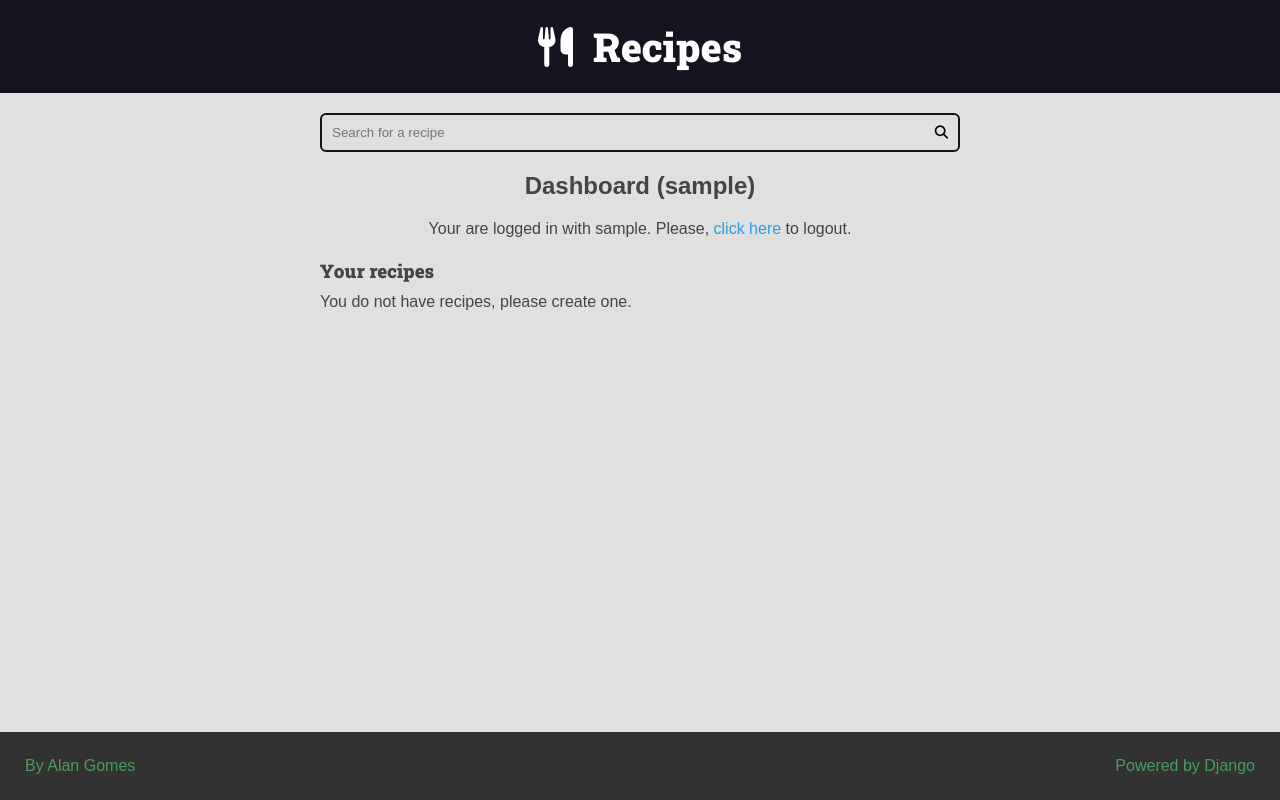
After one commit to Alan-Gomes1/Recipes, a Django app: page /authors/dashboard/ in a window 1280 px wide. The commit adds this page. Run offline with Django 4.2, Linux system fonts and the light colour scheme; the visitor is signed in with stand-in values (Sample User, id 1); data that the repository does not hold is empty; some libraries are stand-ins or nearby versions.

Commit message:
Criado a dashboard do author

```diff
--- a/authors/forms/__init__.py
+++ b/authors/forms/__init__.py
@@ -1,3 +1,4 @@
 # flake8: noqa
 from .login import LoginForm
 from .register_form import RegisterForm
+from .recipe_form import AuthorRecipeForm
--- /dev/null
+++ b/authors/templates/authors/pages/dashboard.html
@@ -0,0 +1,32 @@
+{% extends 'global/base.html' %}
+
+{% block title %}Dashboard ({{ user }}) | {% endblock title %}
+
+{% block 'content' %}
+    <div class="main-content center container">
+        <h2>Dashboard ({{ user }})</h2>
+    </div>
+    <div class="msg-login">
+        {% include 'authors/partials/login_message.html' %}
+    </div>
+
+    {% include 'global/partials/messages.html' %}
+
+    <div class="authors-dashboard-container center">
+        <h3>Your recipes</h3>
+
+        <ul>
+            {% for recipe in recipes %}
+                <li>
+                    <a href="{% url 'authors:dashboard_recipe_edit' recipe.id %}">{{ recipe.title }}</a>
+                </li>
+                {% empty %}
+                <li>
+                    <p>You do not have recipes, please create one.</p>
+                </li>
+
+            {% endfor %}
+        </ul>
+    </div>
+
+{% endblock 'content' %}
--- /dev/null
+++ b/authors/templates/authors/partials/login_message.html
@@ -0,0 +1,12 @@
+{% if request.user.is_authenticated %}
+<div>
+    Your are logged in with
+    {{ request.user.username }}.
+    Please,
+    <form class="inline-form" action="{% url 'authors:logout' %}" method="POST">
+        {% csrf_token %}
+        <input type="hidden" name="username" value="{{ request.user.username }}">
+        <button class="plaintext-button" type="submit">click here</button>
+    </form> to logout.
+</div>
+{% endif %}
--- a/authors/urls.py
+++ b/authors/urls.py
@@ -10,4 +10,10 @@ urlpatterns = [
     path('login/', views.login_view, name='login'),
     path('login/create/', views.login_create, name='login_create'),
     path('logout/', views.logout_view, name='logout'),
+    path('dashboard/', views.dashboard, name='dashboard'),
+    path(
+        'dashboard/recipe/<int:id>/edit/',
+        views.dashboard_recipe_edit,
+        name='dashboard_recipe_edit'
+    )
 ]
--- a/authors/views.py
+++ b/authors/views.py
@@ -5,7 +5,9 @@ from django.http import Http404
 from django.shortcuts import redirect, render
 from django.urls import reverse
 
-from .forms import LoginForm, RegisterForm
+from recipes.models import Recipe
+
+from .forms import AuthorRecipeForm, LoginForm, RegisterForm
 
 
 def register_view(request):
@@ -49,7 +51,6 @@ def login_create(request):
         raise Http404()
 
     form = LoginForm(request.POST)
-    login_url = reverse('authors:login')
 
     if form.is_valid():
         authenticated_user = authenticate(
@@ -65,7 +66,7 @@ def login_create(request):
     else:
         messages.error(request, 'Invalid username or password')
 
-    return redirect(login_url)
+    return redirect(reverse('authors:dashboard'))
 
 
 @login_required(login_url='authors:login', redirect_field_name='next')
@@ -81,3 +82,33 @@ def logout_view(request):
     messages.success(request, 'Logged out successfully')
     logout(request)
     return redirect(reverse('authors:login'))
+
+
+@login_required(login_url='authors:login', redirect_field_name='next')
+def dashboard(request):
+    recipes = Recipe.objects.filter(
+        is_published=False,
+        author=request.user
+    )
+    return render(request, 'authors/pages/dashboard.html',
+                  {'recipes': recipes})
+
+
+@login_required(login_url='authors:login', redirect_field_name='next')
+def dashboard_recipe_edit(request, id):
+    recipe = Recipe.objects.filter(
+        is_published=False,
+        author=request.user,
+        pk=id,
+    ).first()
+
+    if not recipe:
+        raise Http404()
+
+    form = AuthorRecipeForm(
+        data=request.POST or None,
+        instance=recipe
+    )
+
+    return render(request, 'authors/pages/dashboard_recipe.html',
+                  context={'form': form})
--- a/base_templates/global/css/style.css
+++ b/base_templates/global/css/style.css
@@ -92,9 +92,7 @@ h3 {
 }
 
 .msg-login {
-    display: flex;
-    align-items: center;
-    justify-content: center;
+    text-align: center;
     margin-bottom: 2rem;
 }
 
@@ -145,6 +143,7 @@ h3 {
     display: flex;
     align-items: center;
     justify-content: center;
+    text-align: center;
 }
 
 .main-content {
@@ -411,6 +410,20 @@ h3 {
     color: var(--color-debug-dark);
 }
 
+.authors-dashboard-container {
+    display: block;
+    max-width: 64rem;
+    text-align: left;
+    margin: 0 auto;
+}
+
+.authors-dashboard-container h3,
+.authors-dashboard-container p,
+.authors-dashboard-container ul {
+    list-style-type: none;
+    margin: 1rem 0;
+}
+
 @media (max-width: 600px) {
     .main-content-list,
     .form-content-grid {
```
Also changed, not shown: authors/forms/recipe_form.py (added, +11 -0 lines), authors/templates/authors/pages/dashboard_recipe.html (added, +21 -0 lines), authors/templates/authors/pages/login.html (+4 -13 lines), recipes/admin.py (+10 -1 lines).
